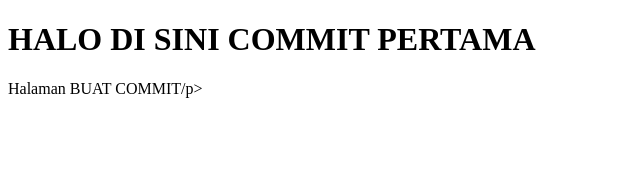
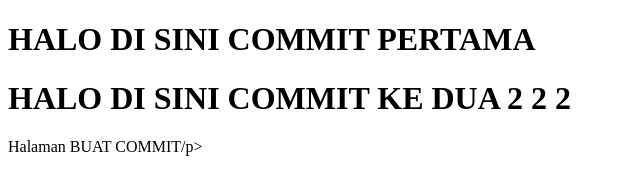
Before and after one commit to tyodana/testingcommit, a plain HTML site: page index.html in a window 1280 px wide. Shown: the whole page, without its empty margins (0-640 px from the left). Drawn offline with Linux system fonts and the light colour scheme.

Commit message:
Perubahan 2

```diff
--- a/index.html
+++ b/index.html
@@ -5,6 +5,7 @@
  </head>
 <body>
 <h1>HALO DI SINI COMMIT PERTAMA</h1>
+<h1>HALO DI SINI COMMIT KE DUA 2 2 2</h1>
 <p>Halaman BUAT COMMIT/p>
 </body>
 </html>
```
